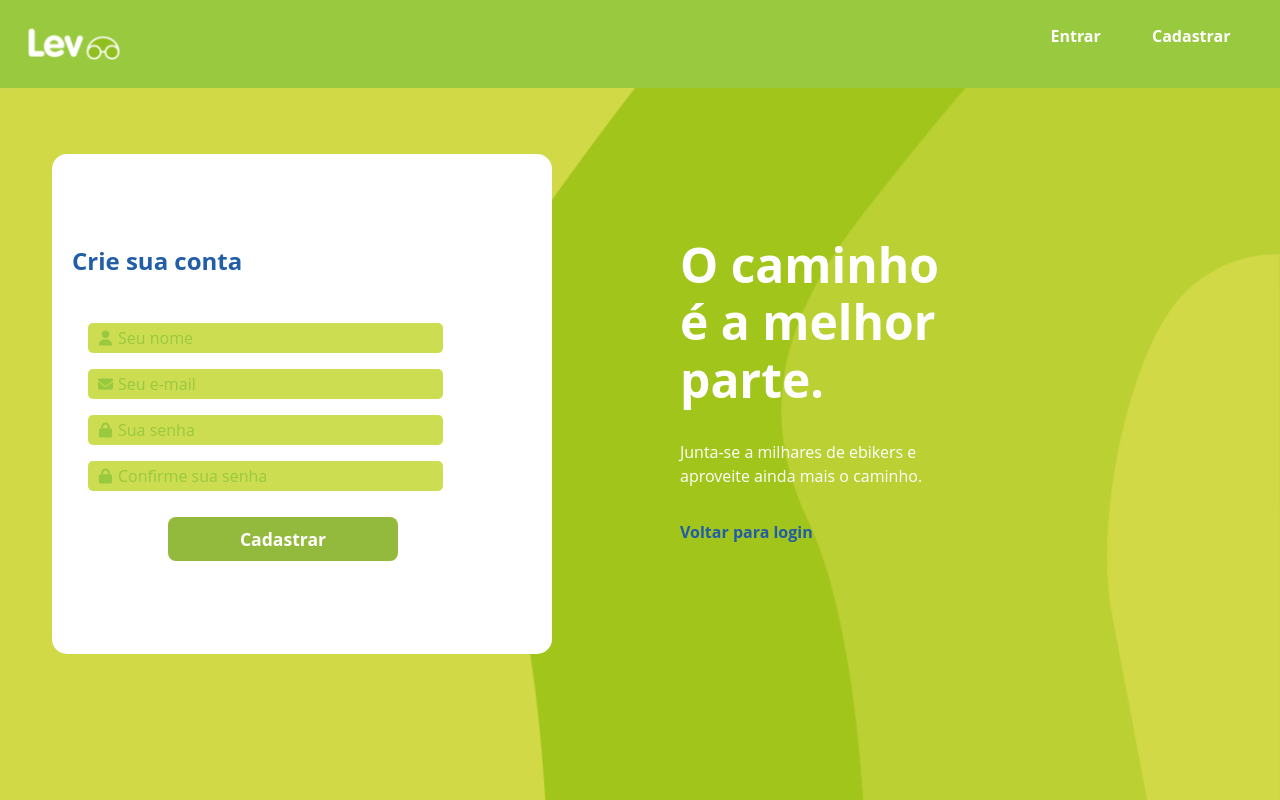
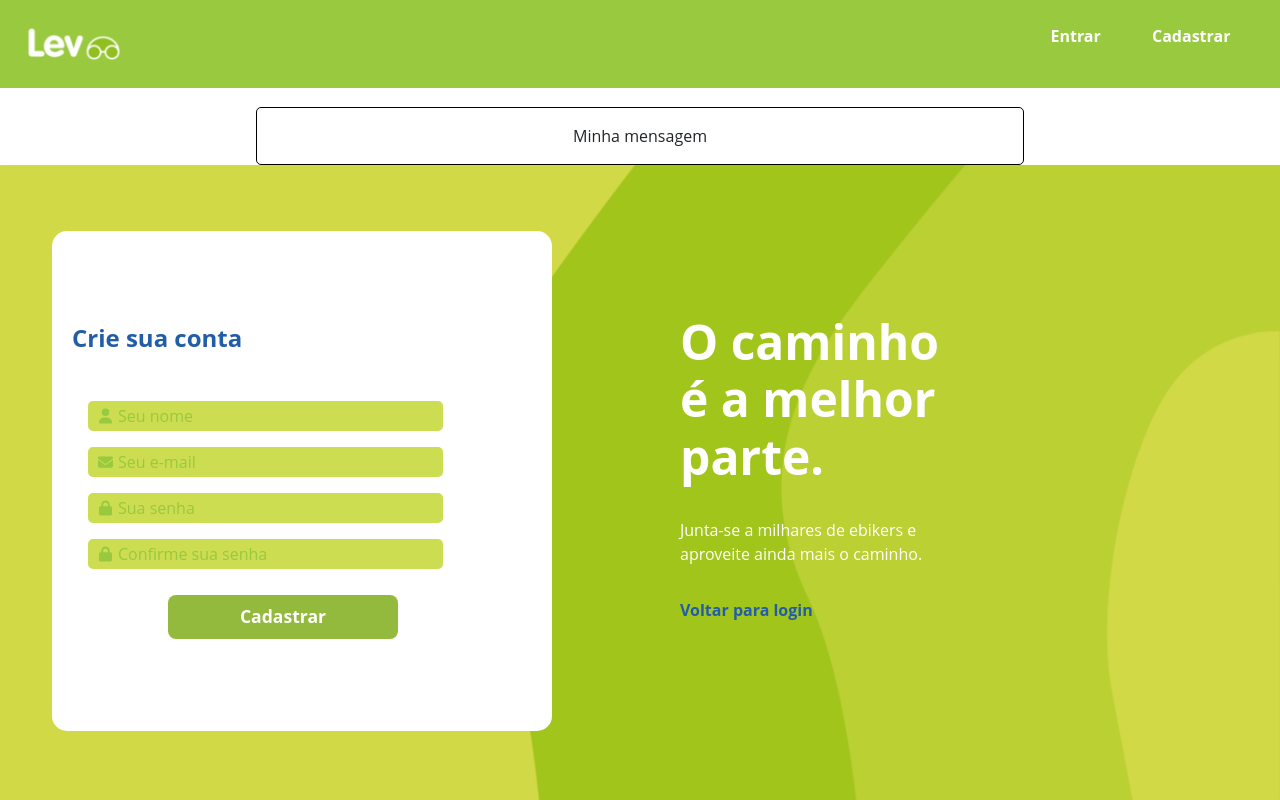
Before and after one commit to caiosafb/app-lev, a React (Create React App) app in the folder frontend/: page /register in a window 1280 px wide. Shown: the top 800 px of the page. Built offline with nearby package versions, Linux system fonts and the light colour scheme; the HTML template or start-up script is replaced by a standard one.

Commit message:
criacao componente de mensagem

```diff
--- a/frontend/src/App.js
+++ b/frontend/src/App.js
@@ -2,9 +2,14 @@
 import React from 'react';
 import { BrowserRouter as Router, Routes, Route } from 'react-router-dom';
 import 'bootstrap/dist/css/bootstrap.min.css';
+
+/* components */
 import Navbar from './components/layout/Navbar';
 import Footer from './components/layout/Footer';
 import Container from './components/layout/Container';
+import Message from './components/layout/Message'
+
+/* pages */
 import Login from './components/pages/Auth/Login';
 import Register from './components/pages/Auth/Register';
 import Home from './components/pages/Home';
@@ -17,6 +22,7 @@
         <Router>
              <UserProvider>
             <Navbar />
+            <Message/>
             <Routes>
                 <Route path='/login' element={<Container backgroundImage="login"><Login /></Container>} />
                 <Route path='/register' element={<Container backgroundImage="register"><Register /></Container>} />
--- /dev/null
+++ b/frontend/src/components/layout/Message.js
@@ -0,0 +1,13 @@
+import { useState } from "react";
+
+import styles from "./Message.module.css";
+
+function Message() {
+    const [type, setType] = useState("")
+
+    return (
+    <div className={`${styles.message} ${styles[type]}`}>Minha mensagem</div>
+)}
+
+
+export default Message;
--- /dev/null
+++ b/frontend/src/components/layout/Message.module.css
@@ -0,0 +1,20 @@
+.message {
+    width: 60%;
+    padding: 1em;
+    border: 1px solid #000;
+    margin: 1.2em auto 0;
+    text-align: center;
+    border-radius: 5px;
+  }
+
+  .success {
+    color: #155724;
+    background-color: #d4edda;
+    border-color: #c3e6cb;
+  }
+
+  .error {
+    color: #721c24;
+    background-color: #f8d7da;
+    border-color: #f5c6cb;
+  }
```
